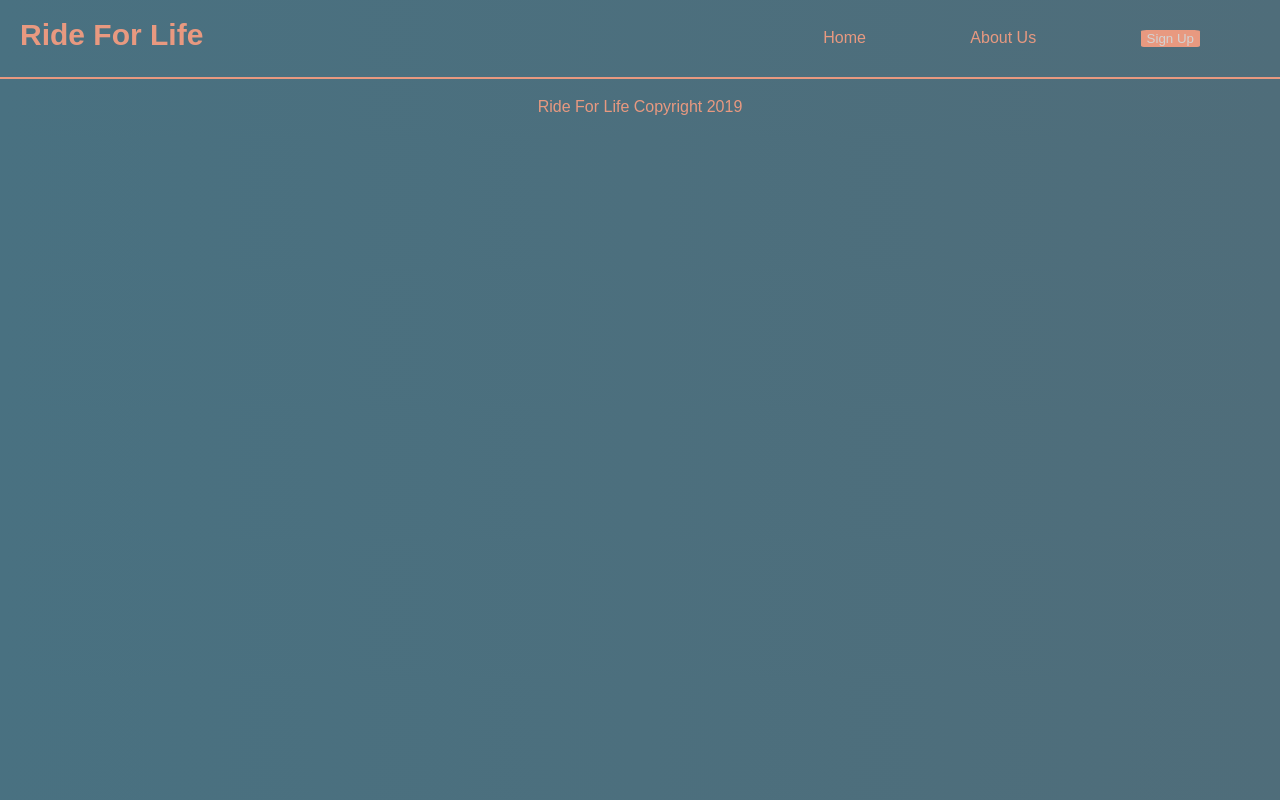
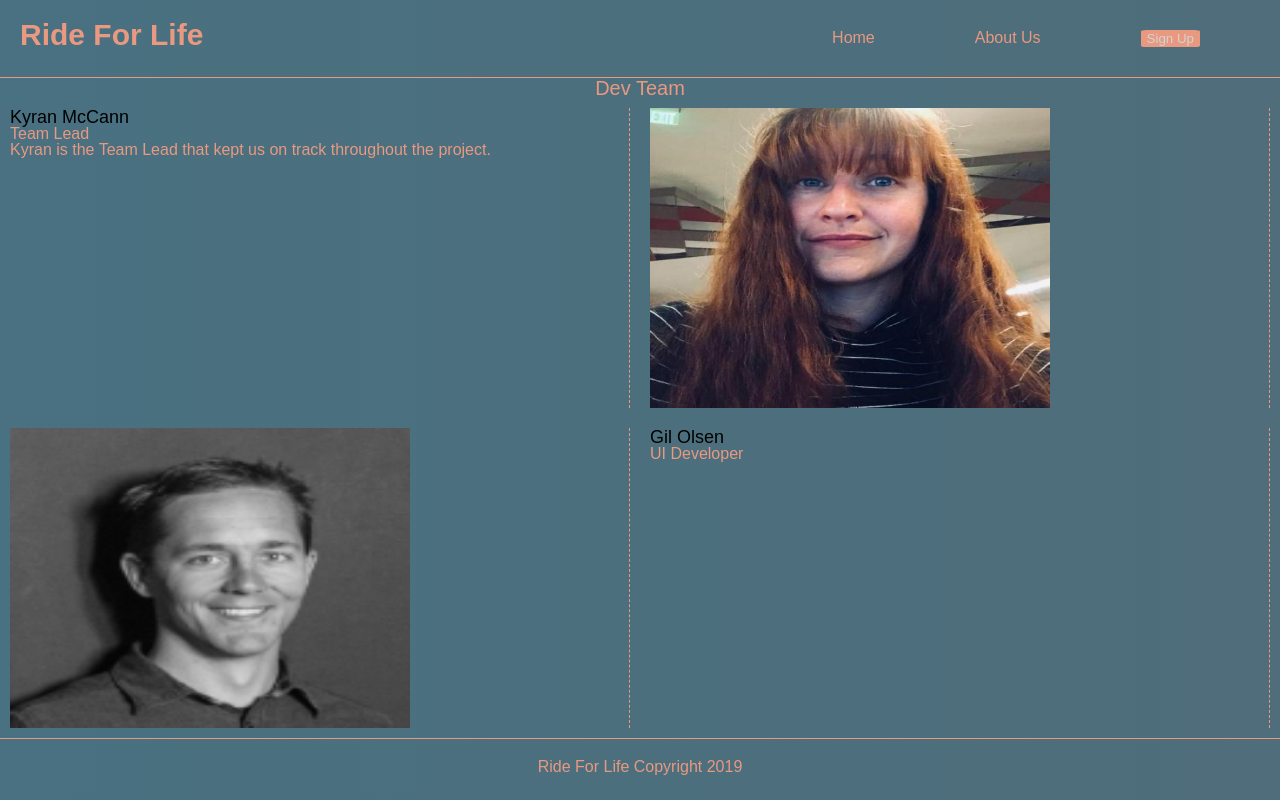
Before and after one commit to ptbw-rideforlife/marketing-tg, a plain HTML site: page about.html in a window 1280 px wide. Drawn offline with Linux system fonts and the light colour scheme; a web font is replaced by a local one.

Commit message:
almost done with about page still needs some stuff done to my site but I have my 5th day still

```diff
--- a/about.html
+++ b/about.html
@@ -14,16 +14,48 @@
             <header>
                     <h1>Ride For Life</h1>
                     <nav class="btncon">
-                <a href="index.html">Home</a>
-                <a href="">About Us</a>
-                <a href=""><button class="btn">Sign Up</button></a>
+                        <ul class="nav-links">
+                            <li><a href="index.html" class="link">Home</a></li>
+                            <li><a href="about.html" class="link">About Us</a></li>
+                            <li><a href="https://5cc8f2b2378b41fa38cf5790--ecstatic-chandrasekhar-840dc5.netlify.com/ "><button
+                                        class="btn link">Sign Up</button></a></li>
+                        </ul>
                         <div class="burger">
                             <div class="line1"></div>
                             <div class="line2"></div>
                             <div class="line3"></div>
                         </div>
+
                     </nav>
                 </header>
+        <div class="devs">
+            <h2>Dev Team</h2>
+        </div>
+        <section class="content">
+            <div class="sub-content text-content">
+                <h3>Kyran McCann</h3>
+                <h4>Team Lead</h4>
+                <p>
+                    Kyran is the Team Lead that kept us on track throughout the project.
+                </p>
+
+            </div>
+            <div class="sub-content">
+                <img src="../img/Kyran.jpeg" class="img-cont" alt="">
+            </div>
+        </section>
+        <section class="content inv-cont">
+            <div class="sub-content">
+                <img src="../img/gill.png" class="img-cont" alt="">
+            </div>
+            <div class="sub-content text-content">
+                <h3>Gil Olsen</h3>
+                <h4>UI Developer</h4>
+                <p>
+
+                </p>
+            </div>
+        </section>
 
 
 
@@ -34,6 +66,9 @@
             </footer>
         </section>
 
+
+
+        <script src="../js/script.js"></script>
 </body>
 
 </html>
--- /dev/null
+++ b/less/about.less
@@ -0,0 +1,29 @@
+.devs h2 {
+    display: flex;
+    justify-content: center;
+}
+
+.content {
+    .text-content{
+        width: 700px;
+        height: 300px;
+    }
+    .sub-content {
+        display: flex;
+        width: 700px;
+        height: 300px;
+
+        h3 {
+            font-size: 18px;
+            justify-content: center;
+        }
+        h4{
+            font-size: 16px;
+            color: #e89980;
+        }
+        img{
+            width: 400px;
+            height: 300px;
+        }
+    }
+}
--- a/less/global.less
+++ b/less/global.less
@@ -3,4 +3,8 @@ body{
    font-family: "Source Sans Pro", sans-serif;
    .flex-media(flex, column);
    .media-width(100%);
+   h2 {
+      color: #e89980;
+      font-size: 20px;
+   }
 }
--- a/less/home.less
+++ b/less/home.less
@@ -1,3 +1,4 @@
+
 .content {
     display: flex;
     .flex-media(flex, column);
--- a/less/index.less
+++ b/less/index.less
@@ -6,3 +6,4 @@
 @import "header.less";
 @import "home.less";
 @import "footer.less";
+@import "about.less";
```
Also changed, not shown: index.html (+10 -11 lines), css/index.css, img/Kyran.jpeg (added), img/gill.png (added), img/lee.jpeg (added). Lines whose indentation alone changed are shown as unchanged.
